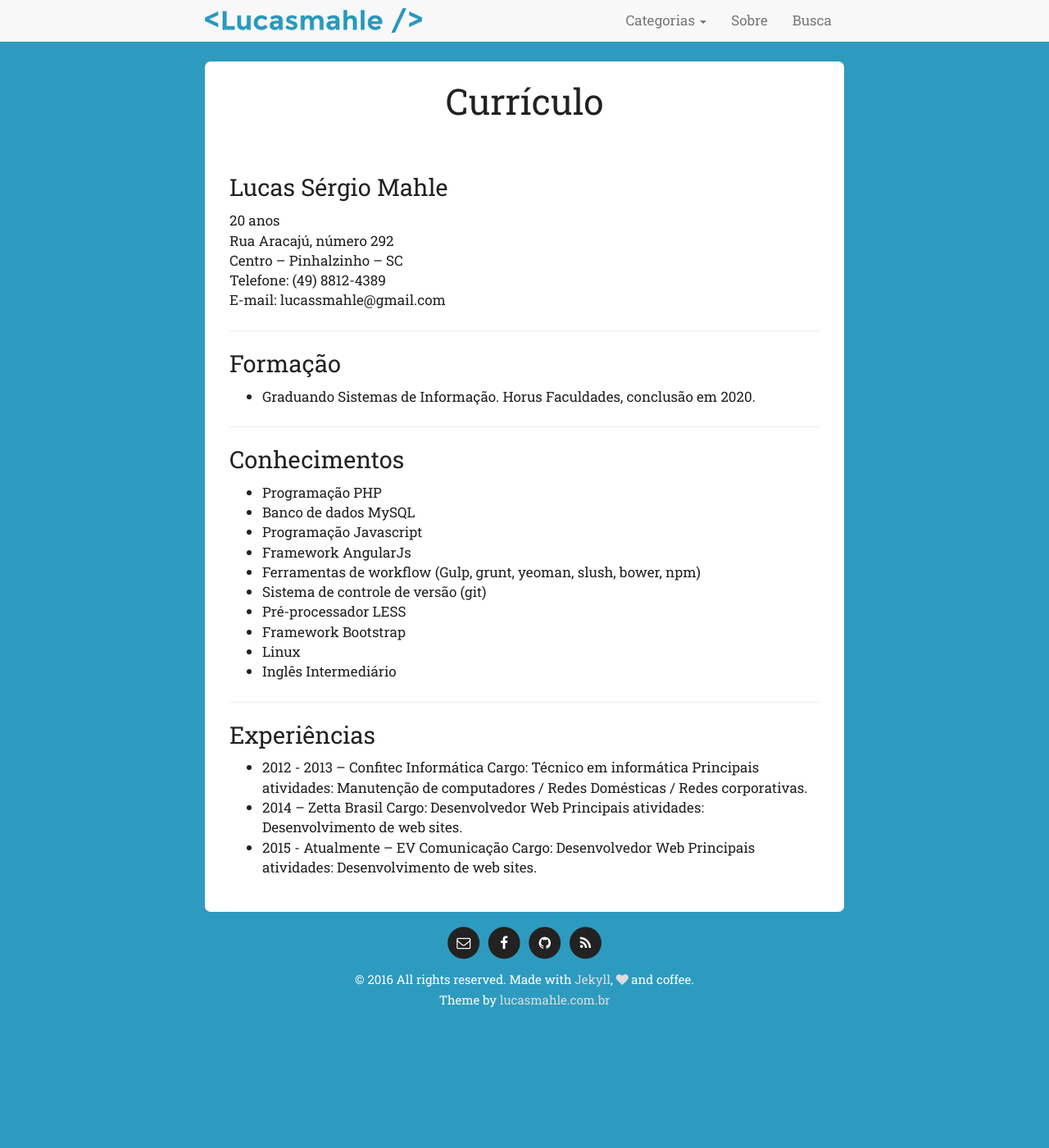
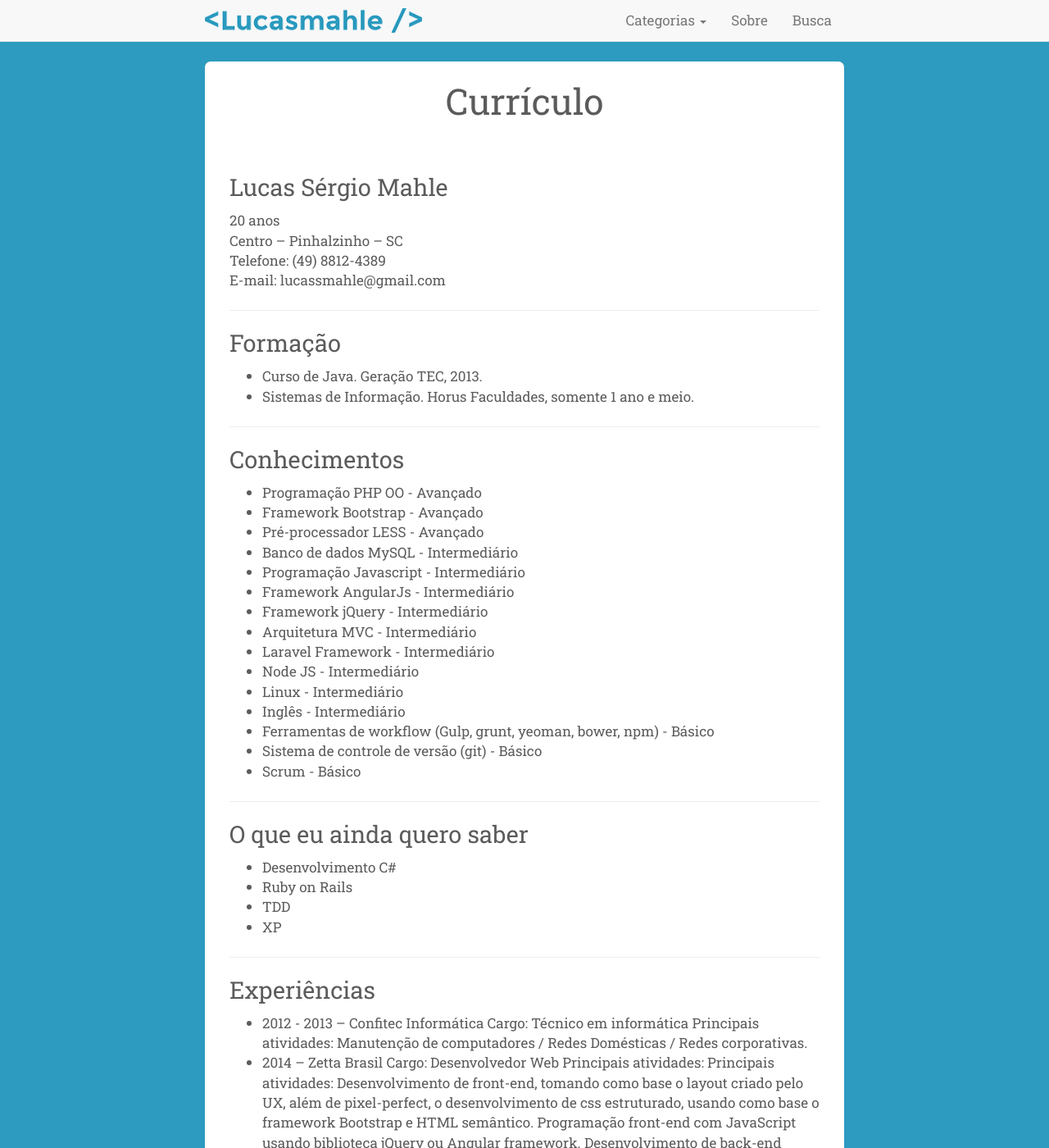
Before and after one commit to lucasmahle/lucasmahle.github.io, a Jekyll site: the page built from curriculo.md, in a window 1280 px wide and 1400 px high. Shown: the whole window at 82% size. Built offline with Jekyll 4.4.1, drawn with Linux system fonts in a browser that asks for light colours; nearby versions of some CDN libraries; some of the changed text lies outside the part shown.

Commit message:
Change cv content

```diff
--- a/_sass/bootstrap/_variables.scss
+++ b/_sass/bootstrap/_variables.scss
@@ -29,10 +29,10 @@ $brand-danger:          #d9534f !default;
 //** Background color for `<body>`.
 $body-bg:               #2D9BBF !default;
 //** Global text color on `<body>`.
-$text-color:            #212121 !default;
+$text-color:            #5b5b5b !default;
 
 //** Global textual link color.
-$link-color:            #0F3440 !default;
+$link-color:            darken($text-color, 5%) !default;
 //** Link hover color set via `darken()` function.
 $link-hover-color:      #1E687F !default;
 //** Link hover decoration.
--- a/_sass/components/_navbar.scss
+++ b/_sass/components/_navbar.scss
@@ -1,30 +1,20 @@
 .blog-navbar {
-    text-align: center;
+    text-align: left;
 
     .logo {
-        margin-top: 5px;
+        margin-top: 10px;
         margin-bottom: 5px;
+        float: left;
+        height: 30px;
     }
     .navbar-itens {
-        display: none;
+        display: inline-block;
+        float: right;
     }
     .navbar-collapse {
         width: 600px;
         margin: 0 auto;
     }
-    &:hover {
-        text-align: left;
-        .navbar-itens {
-            display: inline-block;
-            float: right;
-        }
-        .logo {
-            float: left;
-            height: 30px;
-            margin-top: 10px;
-        }
-    }
-
 }
 body {
     padding-top: 75px;
--- a/_sass/components/_post-list.scss
+++ b/_sass/components/_post-list.scss
@@ -31,10 +31,6 @@
 			font-size: 21px;
 			font-weight: bold;
 		}
-
-		a {
-			color: $text-color;
-		}
 	}
 	.post-excerpt {
 		padding: 25px;
--- a/curriculo.md
+++ b/curriculo.md
@@ -6,37 +6,50 @@ permalink: /curriculo/
 
 ### Lucas Sérgio Mahle
 <div>20 anos</div>
-<div>Rua Aracajú, número 292</div>
 <div>Centro – Pinhalzinho – SC</div>
 <div>Telefone: (49) 8812-4389</div>
 <div>E-mail: lucassmahle@gmail.com</div>
 <hr>
 
 ### Formação
- - Graduando Sistemas de Informação. Horus Faculdades, conclusão em 2020.
+ - Curso de Java. Geração TEC, 2013.
+ - Sistemas de Informação. Horus Faculdades, somente 1 ano e meio.
 
 <hr>
 ### Conhecimentos
- - Programação PHP
- - Banco de dados MySQL
- - Programação Javascript
- - Framework AngularJs
- - Ferramentas de workflow (Gulp, grunt, yeoman, slush, bower, npm)
- - Sistema de controle de versão (git)
- - Pré-processador LESS
- - Framework Bootstrap
- - Linux
- - Inglês Intermediário
+ - Programação PHP OO - Avançado
+ - Framework Bootstrap - Avançado
+ - Pré-processador LESS - Avançado
+ - Banco de dados MySQL - Intermediário
+ - Programação Javascript - Intermediário
+ - Framework AngularJs - Intermediário
+ - Framework jQuery - Intermediário
+ - Arquitetura MVC - Intermediário
+ - Laravel Framework - Intermediário
+ - Node JS - Intermediário
+ - Linux - Intermediário
+ - Inglês - Intermediário
+ - Ferramentas de workflow (Gulp, grunt, yeoman, bower, npm) - Básico
+ - Sistema de controle de versão (git) - Básico
+ - Scrum - Básico
+
+<hr>
+### O que eu ainda quero saber
+ - Desenvolvimento C#
+ - Ruby on Rails
+ - TDD
+ - XP
 
 <hr>
 ### Experiências
-
  - 2012 - 2013 – Confitec Informática
 Cargo: Técnico em informática
 Principais atividades: Manutenção de computadores / Redes Domésticas / Redes corporativas.
  - 2014 – Zetta Brasil
 Cargo: Desenvolvedor Web
-Principais atividades: Desenvolvimento de web sites.
+Principais atividades: Principais atividades: Desenvolvimento de front-end, tomando como base o layout criado pelo UX, além de pixel-perfect, o desenvolvimento de css estruturado, usando como base o framework Bootstrap e HTML semântico. Programação front-end com JavaScript usando biblioteca jQuery ou Angular framework.
+Desenvolvimento de back-end usando linguagem PHP com framework interno.
  - 2015 - Atualmente – EV Comunicação
 Cargo: Desenvolvedor Web
-Principais atividades: Desenvolvimento de web sites.
+Principais atividades: Principais atividades: Desenvolvimento de front-end, tomando como base o layout criado pelo UX, além de pixel-perfect, o desenvolvimento de css estruturado, usando como base o framework Bootstrap e HTML semântico. Programação front-end com JavaScript usando biblioteca jQuery ou Angular framework.
+Desenvolvimento de back-end usando linguagem PHP com framework interno.
```
